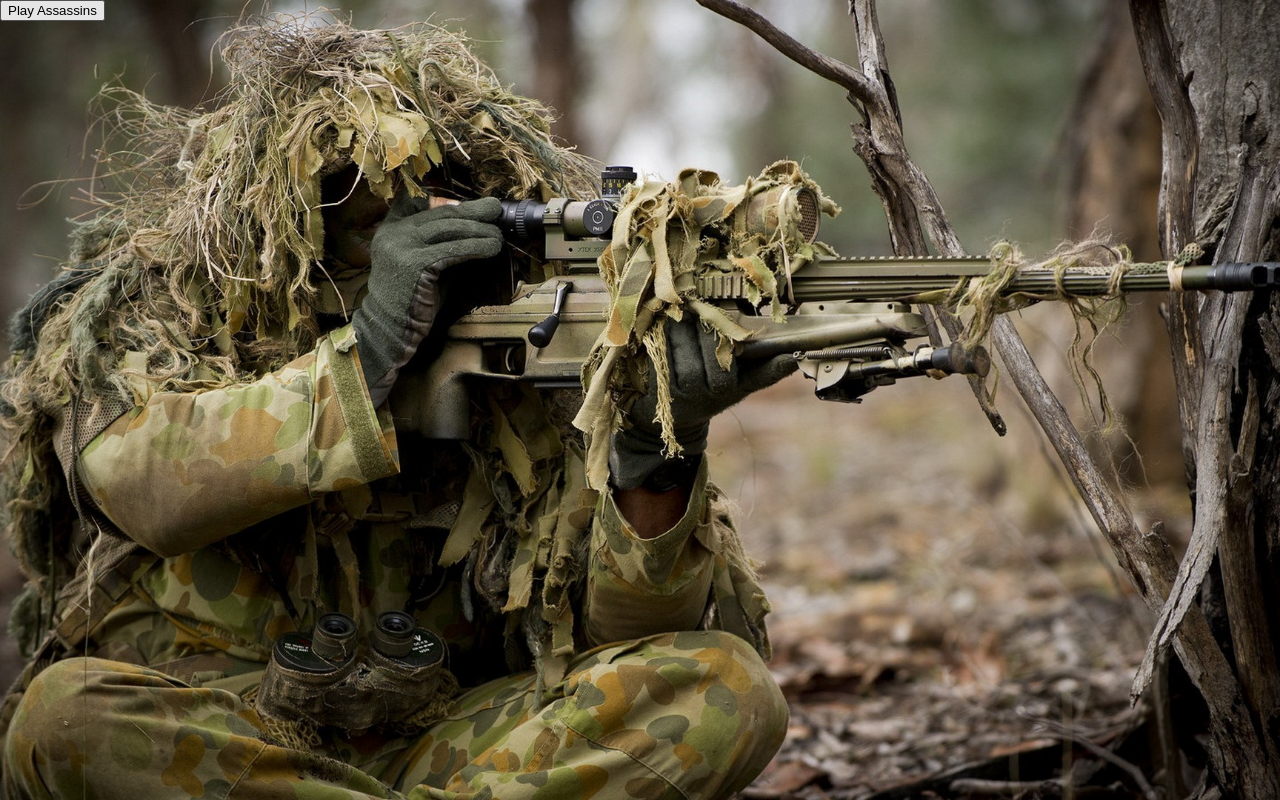
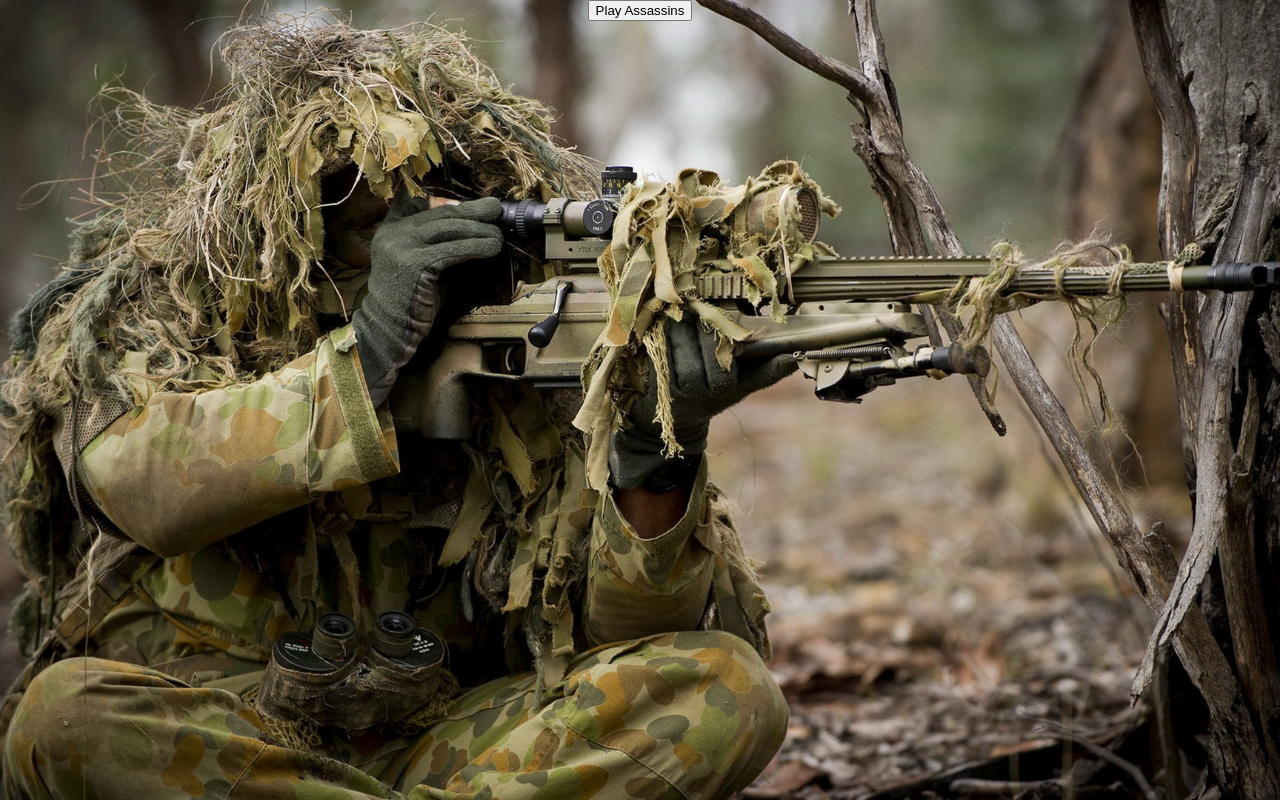
Before and after one commit to ianjjohnson/angular2-app, an Angular app: page / in a window 1280 px wide. Built offline with nearby package versions, Linux system fonts and the light colour scheme.

Commit message:
Centering some stuff

```diff
--- a/src/app/app.component.css
+++ b/src/app/app.component.css
@@ -24,3 +24,7 @@
   height: 60%;
 
 }
+
+div{
+  text-align: center;
+}
--- a/src/app/app.component.html
+++ b/src/app/app.component.html
@@ -12,5 +12,5 @@
 
 <div class="tile">
   <app-game class="app-game" *ngIf="loadScreen == false"></app-game>
-  <button class="enter-site" (click)="enterSite()" *ngIf="loadScreen == true">Play Assassins</button>
+  <button (click)="enterSite()" *ngIf="loadScreen == true">Play Assassins</button>
 </div>
```
